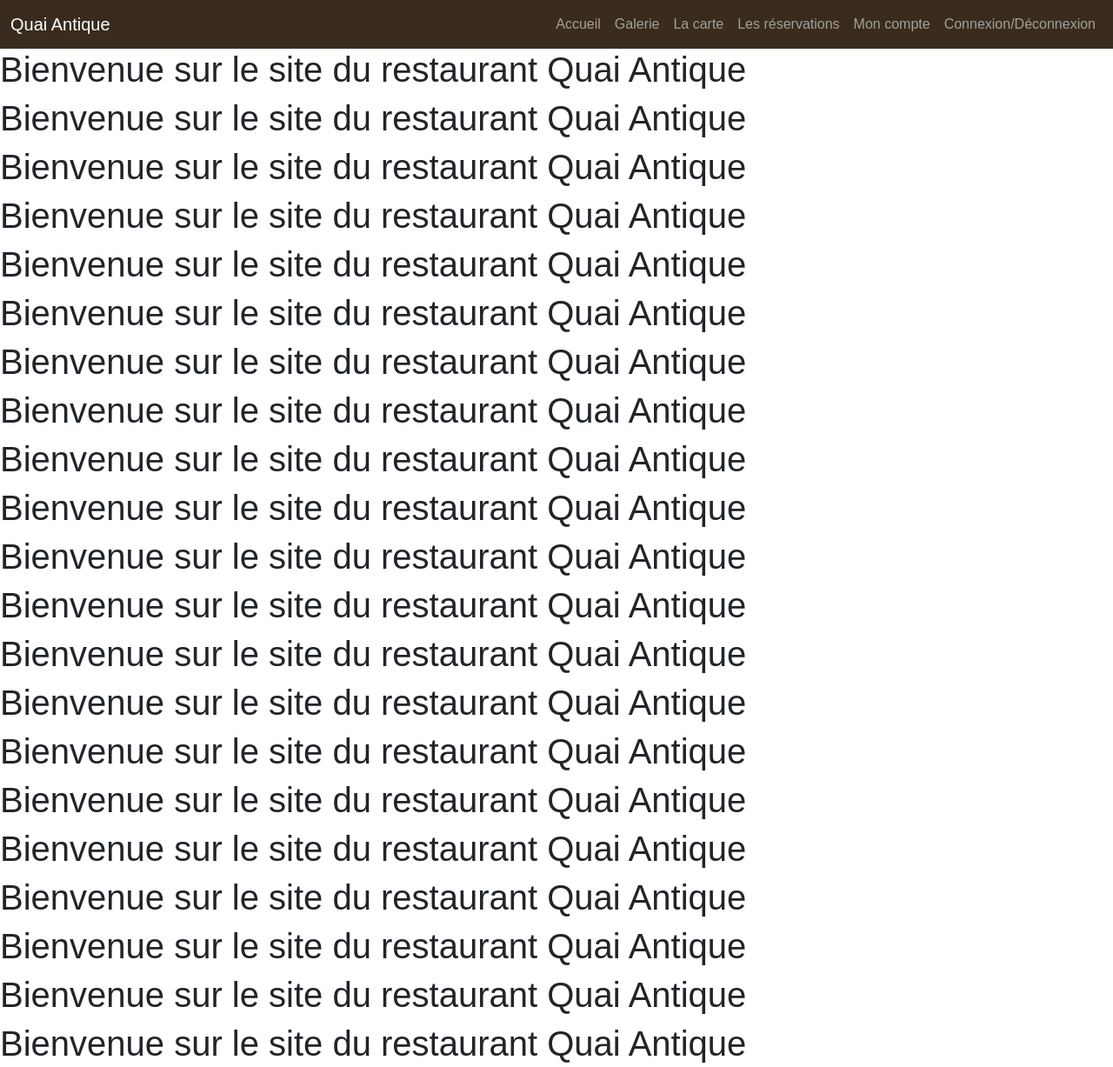
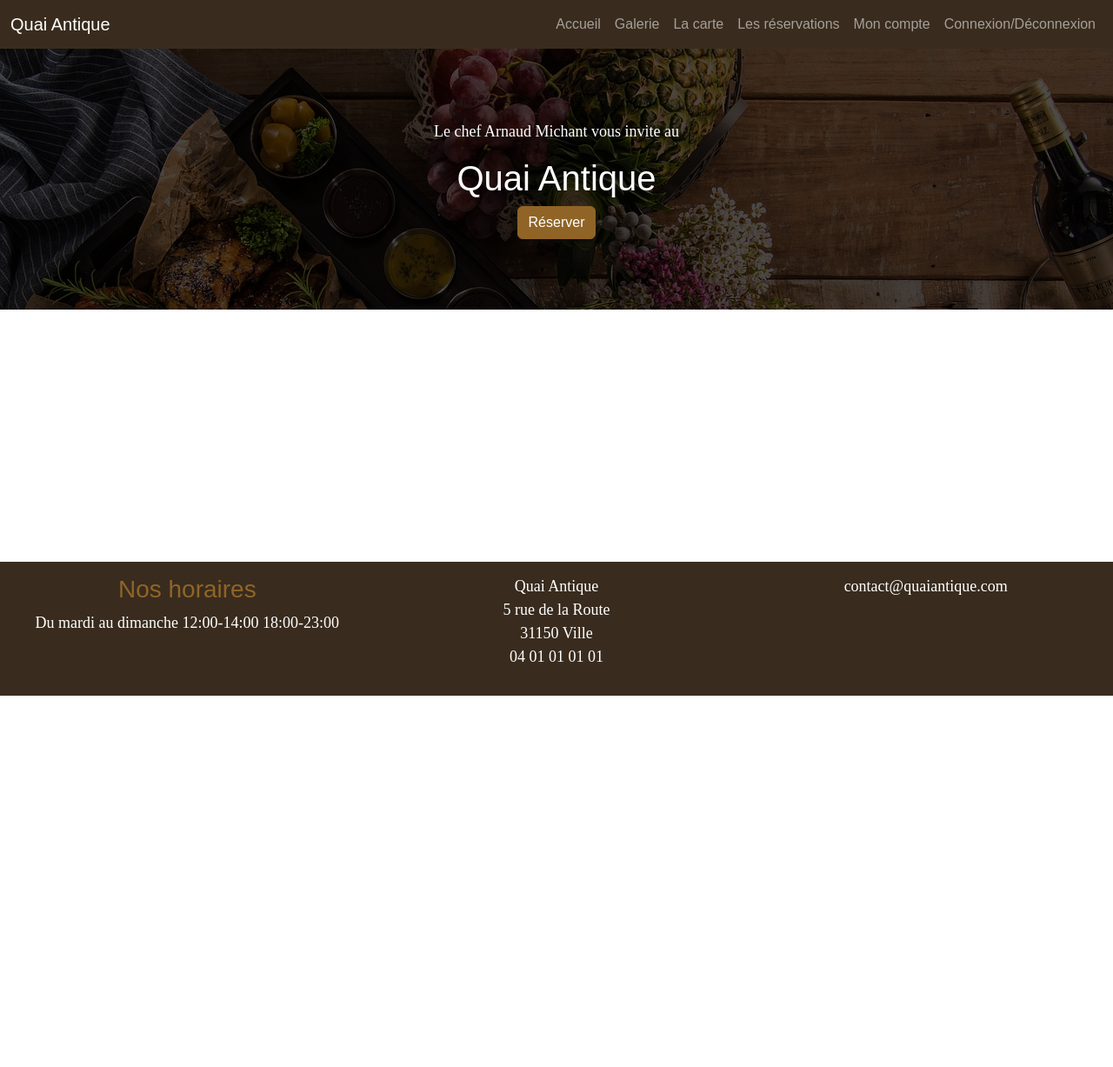
Before and after one commit to Geroc76/QuaiAntiqueRestaurantFront, a website with bundled scripts: page index.html in a window 1280 px wide. Shown: the top 1227 px of the page at 87% size. After the commit the page ends 800 px from the top, so only its background shows below. Built offline with nearby package versions, Linux system fonts and the light colour scheme; files whose address does not match are found by name; a web font is replaced by a local one.

Commit message:
Ajout images et bloc Title

```diff
--- a/pages/home.html
+++ b/pages/home.html
@@ -1,40 +1,7 @@
-<h1>Bienvenue sur le site du restaurant Quai Antique</h1>
-<h1>Bienvenue sur le site du restaurant Quai Antique</h1>
-<h1>Bienvenue sur le site du restaurant Quai Antique</h1>
-<h1>Bienvenue sur le site du restaurant Quai Antique</h1>
-<h1>Bienvenue sur le site du restaurant Quai Antique</h1>
-<h1>Bienvenue sur le site du restaurant Quai Antique</h1>
-<h1>Bienvenue sur le site du restaurant Quai Antique</h1>
-<h1>Bienvenue sur le site du restaurant Quai Antique</h1>
-<h1>Bienvenue sur le site du restaurant Quai Antique</h1>
-<h1>Bienvenue sur le site du restaurant Quai Antique</h1>
-<h1>Bienvenue sur le site du restaurant Quai Antique</h1>
-<h1>Bienvenue sur le site du restaurant Quai Antique</h1>
-<h1>Bienvenue sur le site du restaurant Quai Antique</h1>
-<h1>Bienvenue sur le site du restaurant Quai Antique</h1>
-<h1>Bienvenue sur le site du restaurant Quai Antique</h1>
-<h1>Bienvenue sur le site du restaurant Quai Antique</h1>
-<h1>Bienvenue sur le site du restaurant Quai Antique</h1>
-<h1>Bienvenue sur le site du restaurant Quai Antique</h1>
-<h1>Bienvenue sur le site du restaurant Quai Antique</h1>
-<h1>Bienvenue sur le site du restaurant Quai Antique</h1>
-<h1>Bienvenue sur le site du restaurant Quai Antique</h1>
-<h1>Bienvenue sur le site du restaurant Quai Antique</h1>
-<h1>Bienvenue sur le site du restaurant Quai Antique</h1>
-<h1>Bienvenue sur le site du restaurant Quai Antique</h1>
-<h1>Bienvenue sur le site du restaurant Quai Antique</h1>
-<h1>Bienvenue sur le site du restaurant Quai Antique</h1>
-<h1>Bienvenue sur le site du restaurant Quai Antique</h1>
-<h1>Bienvenue sur le site du restaurant Quai Antique</h1>
-<h1>Bienvenue sur le site du restaurant Quai Antique</h1>
-<h1>Bienvenue sur le site du restaurant Quai Antique</h1>
-<h1>Bienvenue sur le site du restaurant Quai Antique</h1>
-<h1>Bienvenue sur le site du restaurant Quai Antique</h1>
-<h1>Bienvenue sur le site du restaurant Quai Antique</h1>
-<h1>Bienvenue sur le site du restaurant Quai Antique</h1>
-<h1>Bienvenue sur le site du restaurant Quai Antique</h1>
-<h1>Bienvenue sur le site du restaurant Quai Antique</h1>
-<h1>Bienvenue sur le site du restaurant Quai Antique</h1>
-
-
-><button class="btn btn-primary">Coucou</button>
+<div class="hero-scene text-center text-white">
+    <div class="hero-scene-content">
+        <p>Le chef Arnaud Michant vous invite au</p>
+        <h1>Quai Antique</h1>
+        <button class="btn btn-primary">Réserver</button>
+    </div>
+</div>
--- a/scss/main.scss
+++ b/scss/main.scss
@@ -16,3 +16,37 @@ footer.footer{
     bottom: 0;
     width: 100%;
 }
+
+p{
+    font-family: $font-family-serif;
+    font-size: 18px;
+}
+
+.hero-scene{
+    position: relative;
+    &::before{
+        content:"";
+        position: absolute;
+        top: 0;
+        left: 0;
+        width :100%;
+        height:100%;
+        background-image: url(../Images/FondHeroScene.jpg);
+        background-size: cover;
+        filter: brightness(0.3);
+    }
+    *{
+        // Positionner les éléments devant le ::before
+        position: relative;
+    }
+}
+
+.hero-scene-content{
+    height: 300px;
+    height: 300px;
+    display: flex;
+    flex-direction: column;
+    align-items: center;
+    justify-content: center;
+    /* margin-top: 0px; */
+}
```
Also changed, not shown: Images/FondHeroScene.jpg (added), Images/chef.jpg (added), Images/food.jpg (added), Images/resto.jpg (added), Images/saumon.jpg (added), Images/vins.jpg (added), scss/main.css, 1 other file.
